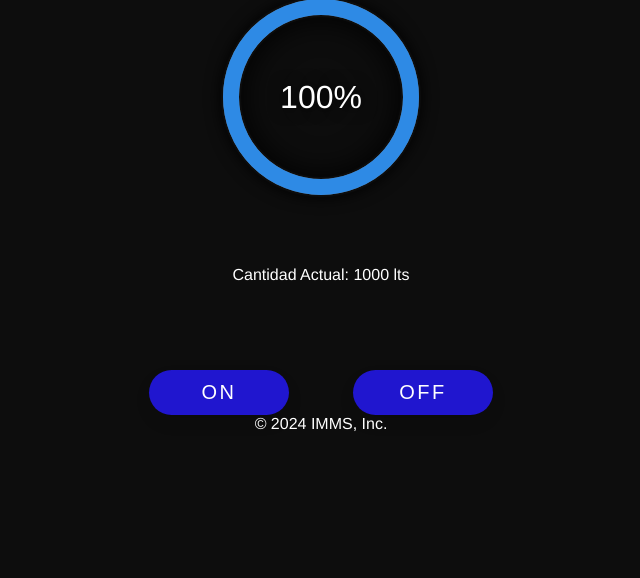
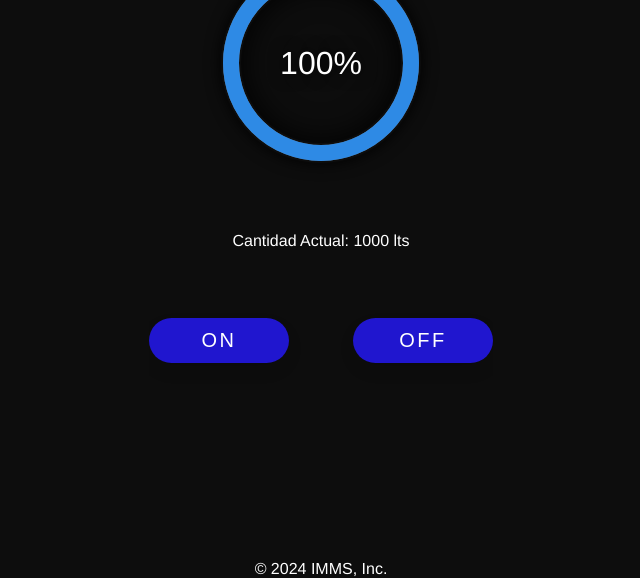
Before and after one commit to marilla1/ESP32_APLICADA, a plain HTML site: page APLICADA/data/index.html in a window 1280 px wide. Shown: the part 254-832 px from the top of the page, without its empty margins (319-959 px from the left). Drawn offline with Linux system fonts and the light colour scheme.

Commit message:
Más CSS para tener más commits que la Marilla :construction:

```diff
--- a/APLICADA/data/index.html
+++ b/APLICADA/data/index.html
@@ -6,7 +6,7 @@
     <title>Document</title>
   </head>
     <style>
-        html, body {
+        html, body,main {
             height: 100%;
             margin: 0; /* Elimina el margen por defecto */
             padding: 0; /* Elimina el padding por defecto */
@@ -15,6 +15,7 @@
 
         .H1_title{
           margin-bottom: 1rem;
+          margin-top: 20%;
         }
 
         #svg circle {
@@ -73,7 +74,7 @@
 
         .div_botones{
           display: flex;
-          margin-top: 25%;
+          margin-top: 0%;
           justify-content: center;
           gap: 4rem;
 
@@ -82,8 +83,8 @@
         .wrap {
             height: 100%;
             display: flex;
-            align-items: center;
             justify-content: center;
+            margin-top: 20%;
           }
 
           .button {
@@ -113,7 +114,19 @@
           }
 
           .div_capacidad{
-            margin-top: 20%;
+            margin-top:20%;
+          }
+          main{
+            display: flex;
+            align-items: center;
+            flex-direction: column;
+            margin-top:5%;
+          }
+
+          .footer_inc{
+            display: flex;
+            justify-content: center;
+            align-items: end;
           }
 
 
@@ -167,7 +180,7 @@
         </div>
     </main>
 
-    <footer>
+    <footer class="footer_inc">
       <span>© 2024 IMMS, Inc.</span>
     </footer>
     <script>
```
